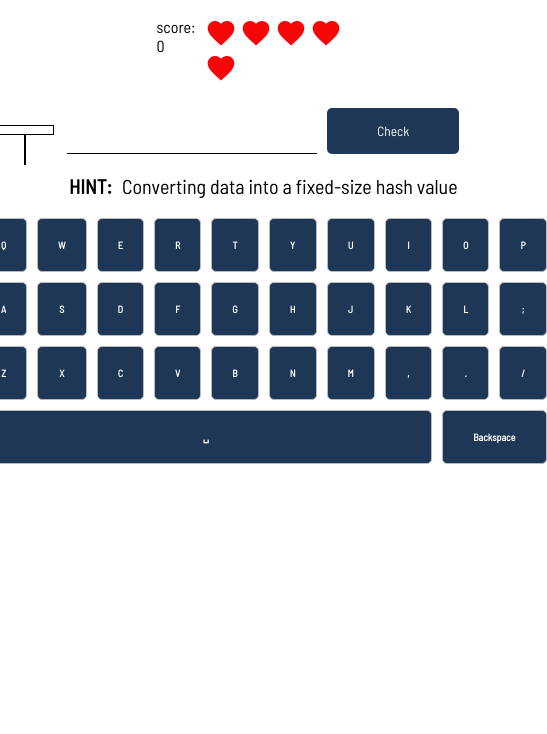
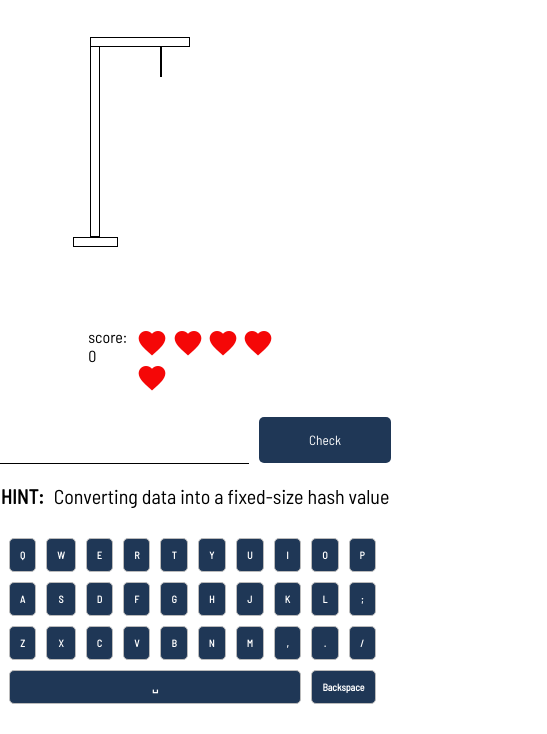
Before and after one commit to AhmNice/hangman-game, a plain HTML site: page index.html in a window 390 px wide. Shown: the part 123-857 px from the top of the page, 547 px wide, since content can reach past the window. Drawn offline with Linux system fonts and the light colour scheme.

Commit message:
added media query

```diff
--- a/style.css
+++ b/style.css
@@ -207,3 +207,36 @@ button{
 .clicked{
     background-color: #bbb;
 }
+@media (max-width:576px){
+    .container{
+        display:flex;
+        flex-direction: column;
+        align-items: center;
+        justify-content: center;
+    }
+    .hangmanContainer{
+        width: 100%;
+    }
+    .hcontainer{
+        width: 100%;
+        display: flex;
+        align-items: center;
+        justify-content: center;
+    }
+    .keyboardContainer{
+        width: 100%;
+        display: flex;
+        align-items: center;
+        padding: 10px;
+        overflow: hidden;
+    }
+    #keyboard {
+        width: 0%;
+        display: grid;
+        grid-template-columns: repeat(10, 1fr); /* 10 columns */
+        gap: 10px;
+    }
+    .key{
+        padding: 10px;
+    }
+}
```
